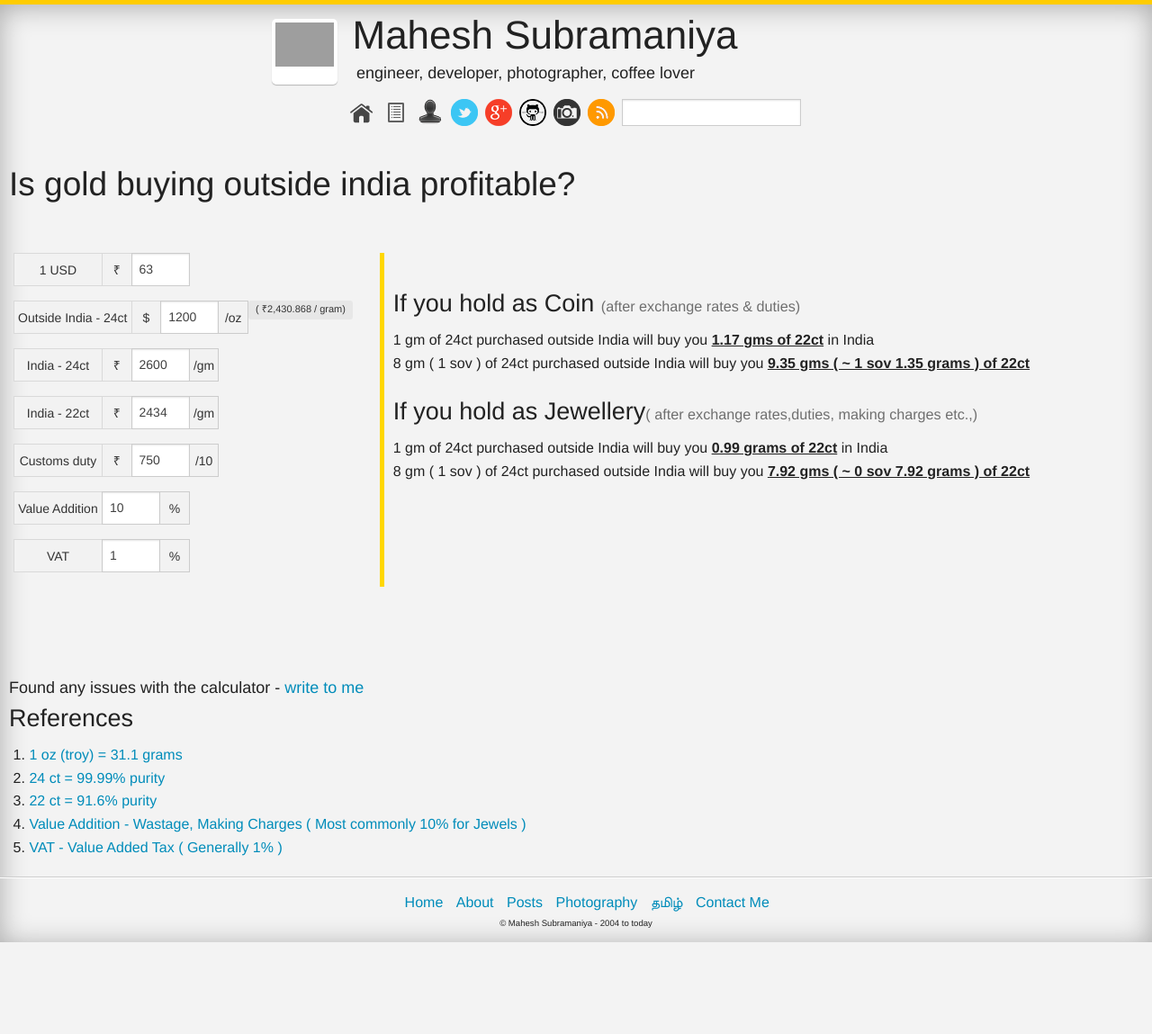
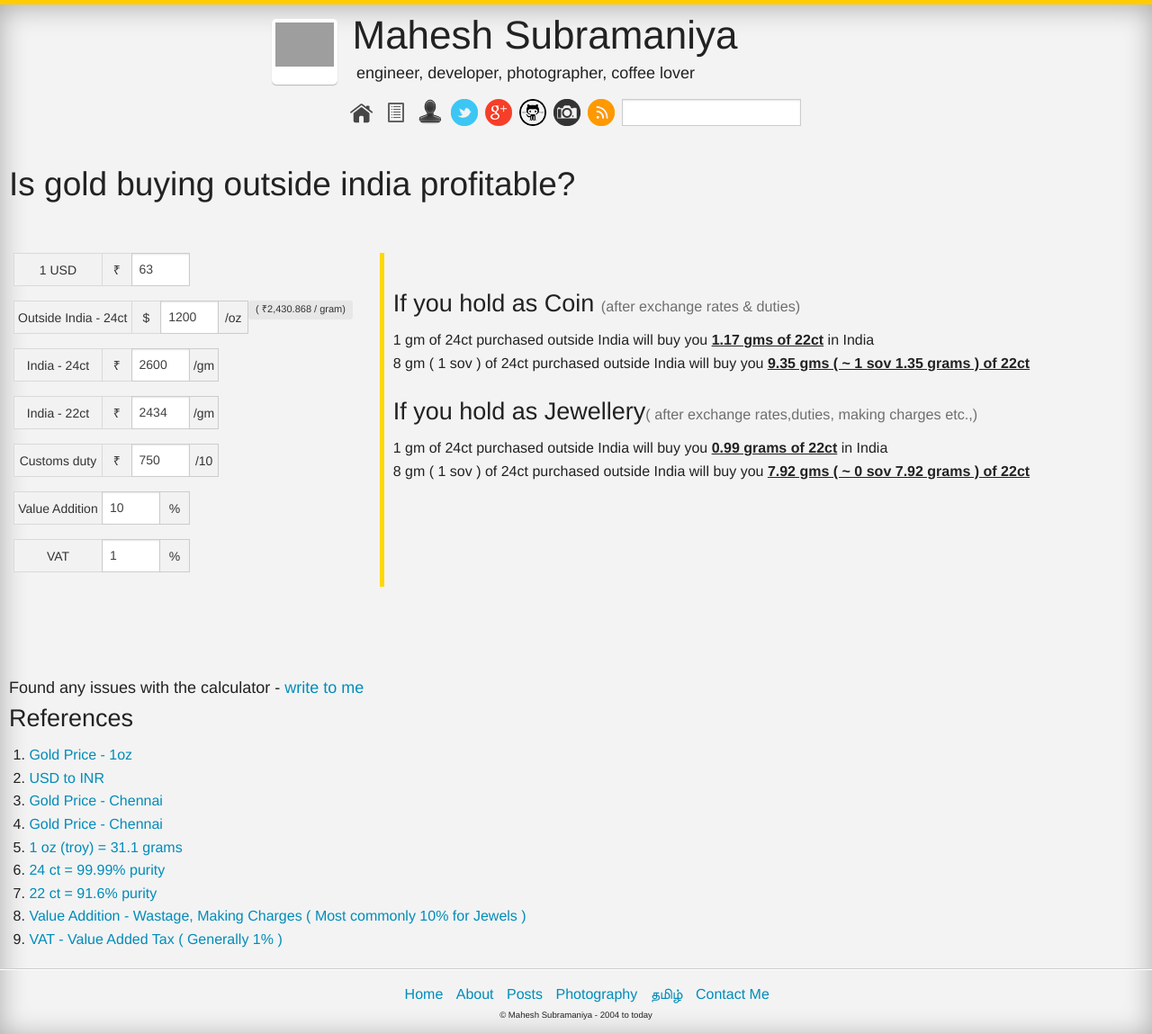
Before and after one commit to maheshsubramaniya/maheshsubramaniya.github.com, a Jekyll site: the page built from _posts/calc/2015-07-19-gold.md, in a window 1280 px wide. Shown: the whole page at 90% size. Built offline with Jekyll 4.4.1, drawn with Linux system fonts in a browser that asks for light colours; comment, search, counter and statistics services are not loaded; before the commit the page ends 1047 px from its top, so only the background shows below that; grey boxes are pictures that could not be loaded.

Commit message:
updated gold calculator

```diff
--- a/_posts/calc/2015-07-19-gold.md
+++ b/_posts/calc/2015-07-19-gold.md
@@ -164,6 +164,10 @@
   <div class="row">
     <h3>References</h3>
     <ol>
+      <li><div><a href="http://www.apmex.com/product/11950/1-oz-gold-bar-credit-suisse-in-assay">Gold Price - 1oz</a></div></li>
+    <li><div><a href="https://www.google.com/webhp?sourceid=chrome-instant&ion=1&espv=2&ie=UTF-8#q=USD+to+INR">USD to INR</a></div></li>
+      <li><div><a href="http://www.livechennai.com/gold_silverrate.asp">Gold Price - Chennai</a></div></li>
+      <li><div><a href="http://www.livechennai.com/gold_silverrate.asp">Gold Price - Chennai</a></div></li>
       <li><div><a href="https://www.google.com/search?q=1+troy+oz+%3D+%3F+grams">1 oz (troy) = 31.1 grams</a></div></li>
       <li><div><a href="https://en.wikipedia.org/wiki/Fineness#Gold">24 ct = 99.99% purity</a></div> </li>
       <li><div><a href="https://en.wikipedia.org/wiki/Fineness#Gold">22 ct = 91.6% purity</a></div> </li>
```
